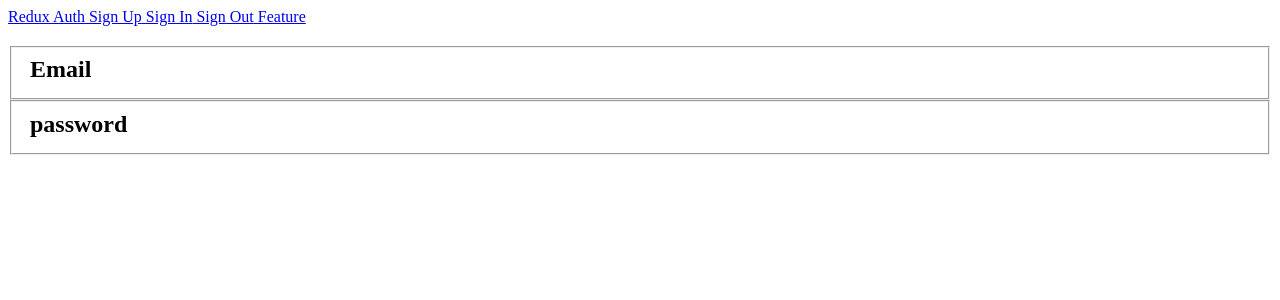
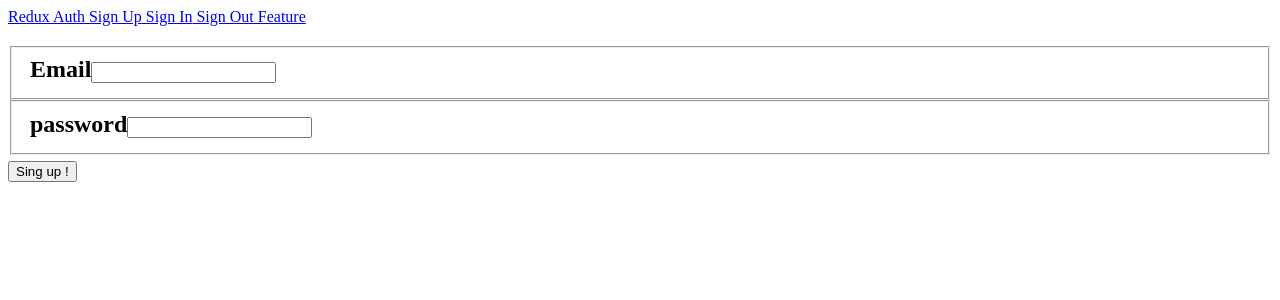
Before and after one commit to jakeHacker99/Udemy-advanced-react-redux, a React (Create React App) app in the folder client/: page /signup in a window 1280 px wide. Shown: the top 300 px of the page. Built offline with nearby package versions, Linux system fonts and the light colour scheme.

Commit message:
proping signup

```diff
--- a/client/src/components/auth/SignUp.js
+++ b/client/src/components/auth/SignUp.js
@@ -1,16 +1,33 @@
 import React, { Component } from "react";
+import { reduxForm, Field } from "redux-form";
 
-export default class SignUp extends Component {
+class SignUp extends Component {
+  onSubmit = (formProps) => {
+    console.log(formProps);
+  };
+
   render() {
+    const { handleSubmit } = this.props;
     return (
-      <form action="">
+      <form onSubmit={handleSubmit(this.onSubmit)}>
         <fieldset>
           <label htmlFor="">Email</label>
+
+          <Field
+            name="email"
+            type="text"
+            component="input"
+            autoComplete="none"
+          />
         </fieldset>
         <fieldset>
           <label htmlFor="">password</label>
+          <Field name="password" type="password" component="input" />
         </fieldset>
+        <button>Sing up !</button>
       </form>
     );
   }
 }
+
+export default reduxForm({ form: "signup" })(SignUp);
```
